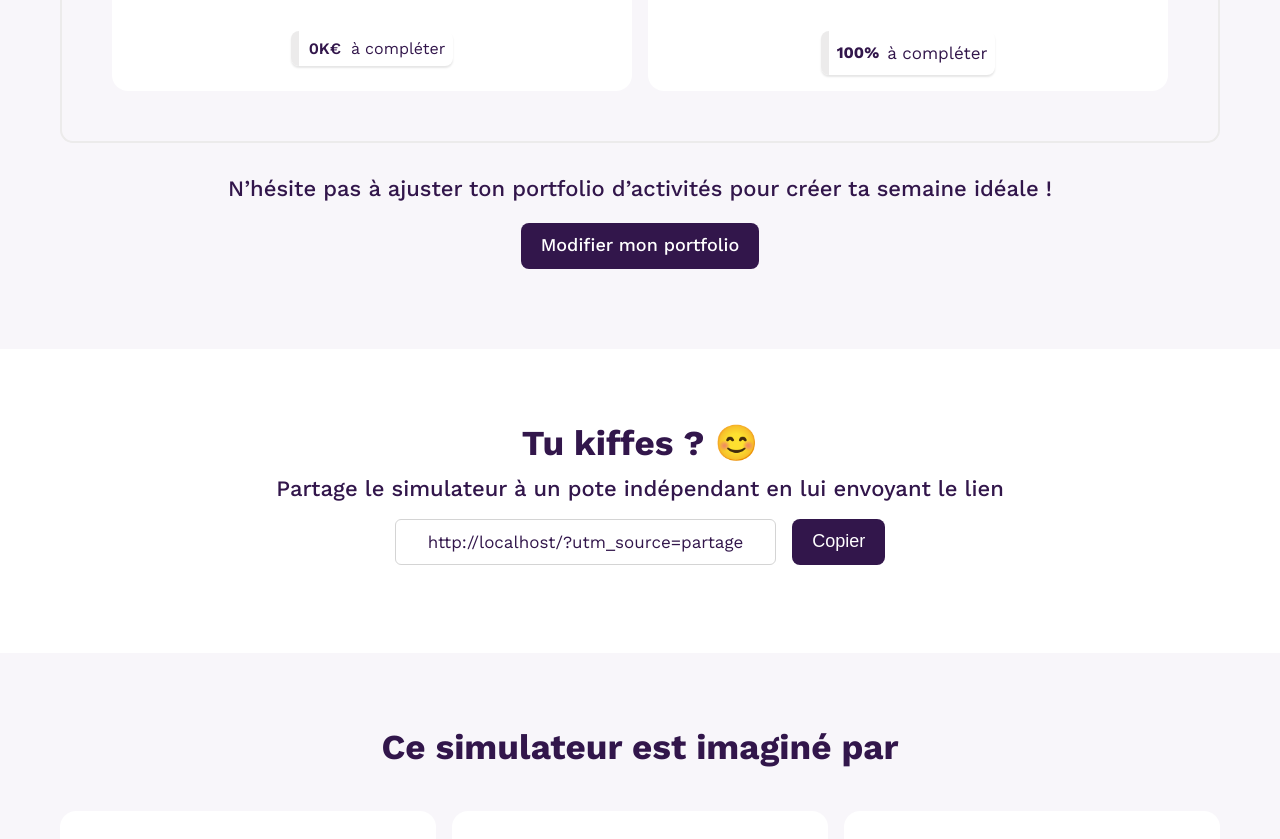
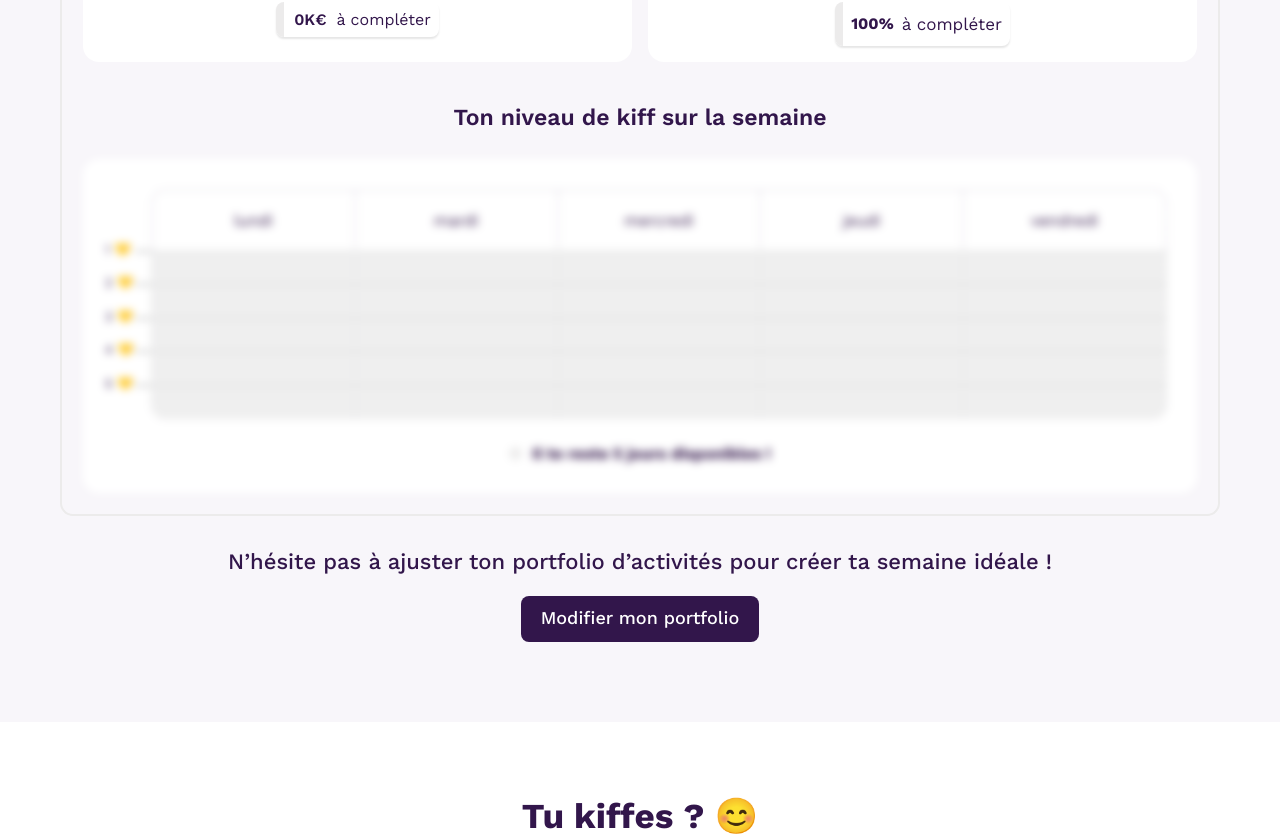
Before and after one commit to troptropcontent/freelance_revenue_simulator, a React (Vite) app in the folder frontend/: page / in a window 1280 px wide. Shown: the part 2752-3591 px from the top of the page. Built offline with nearby package versions, Linux system fonts and the light colour scheme.

Commit message:
add the remaining label

```diff
--- a/frontend/src/components/simulator/results/ResultsCharts.tsx
+++ b/frontend/src/components/simulator/results/ResultsCharts.tsx
@@ -16,22 +16,6 @@ const StyledContainer = styled.div`
   gap: 40px;
 
   padding: 21px;
-
-  ${mediaQueries("md")`
-    padding: 50px;
-    display: grid;
-    grid-template-columns: repeat(2, 1fr);
-
-    & > *:last-child {
-      grid-column: 1/-1;
-    }
-  `}// & > * {
-  //   flex: calc(33.33% - (2 * 40px / 3));
-  //   box-sizing: border-box;
-  //   min-width: calc(300px - 40px);
-  //   max-width: 900px;
-  //   margin-inline: auto;
-  // }
 `;
 
 const ResultsCharts = () => {
--- a/frontend/src/components/simulator/results/charts/WeekChart.tsx
+++ b/frontend/src/components/simulator/results/charts/WeekChart.tsx
@@ -192,10 +192,6 @@ const WeekChart = () => {
     );
   }
 
-  if (chartData.length == 0) {
-    return null;
-  }
-
   const totalNumberOfDays = chartData.reduce(
     (acc, current) => (acc = acc + current.value),
     0,
@@ -215,6 +211,7 @@ const WeekChart = () => {
         flex
         flexDirection="column"
         gap={25}
+        blured={totalNumberOfDays == 0}
       >
         <Container id="WeekChartContainer">
           <BackGround id="WeekChartBackground">
@@ -242,7 +239,7 @@ const WeekChart = () => {
             )}
           </Activities>
           <EnjoymentRates id="WeekChartEnjoymentRates">
-            {[
+            {chartData.length > 0 && [
               <Block
                 key="first-block"
                 $width={chartData[0].value / 2 / number_of_days_worked_per_week}
@@ -301,6 +298,17 @@ const WeekChart = () => {
               </Text>
             </Label>
           ))}
+          {
+            remainingDays > 0 && <Label $color={UNRATED_COLOR}>
+            <Text style="text_in_charts">
+              <Trans
+                i18nKey={`simulator.results.charts.week_ventilation.remaining_days`}
+                count={remainingDays}
+                components={{ b: <strong /> }}
+              />
+            </Text>
+          </Label>
+          }
         </Box>
       </Box>
     </Box>
--- a/frontend/src/locales/fr/translation.json
+++ b/frontend/src/locales/fr/translation.json
@@ -276,7 +276,9 @@
             "week_ventilation": {
               "title": "Composition de ta semaine type",
               "available_time_label": "Temps disponible : ",
-              "label": "{{kind}} : <b>{{days}}</b>"
+              "label": "{{kind}} : <b>{{days}}</b>",
+              "remaining_days_one": "<b>Il te reste {{count}} jour disponible !</b>",
+              "remaining_days_other": "<b>Il te reste {{count}} jours disponibles !</b>"
             },
             "enjoyment_ventilation": {
               "title": "Ton niveau de kiff sur la semaine",
```
